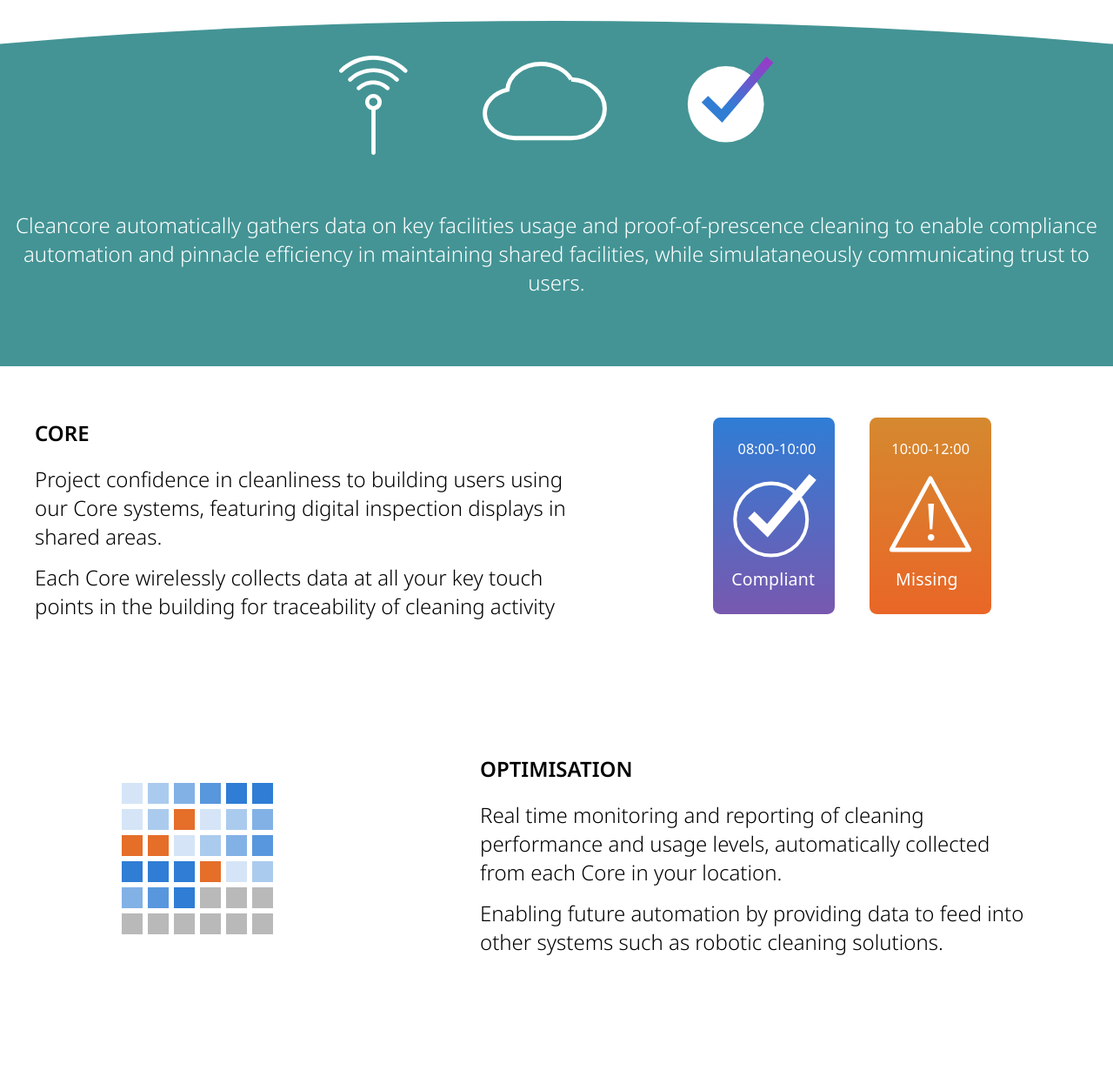
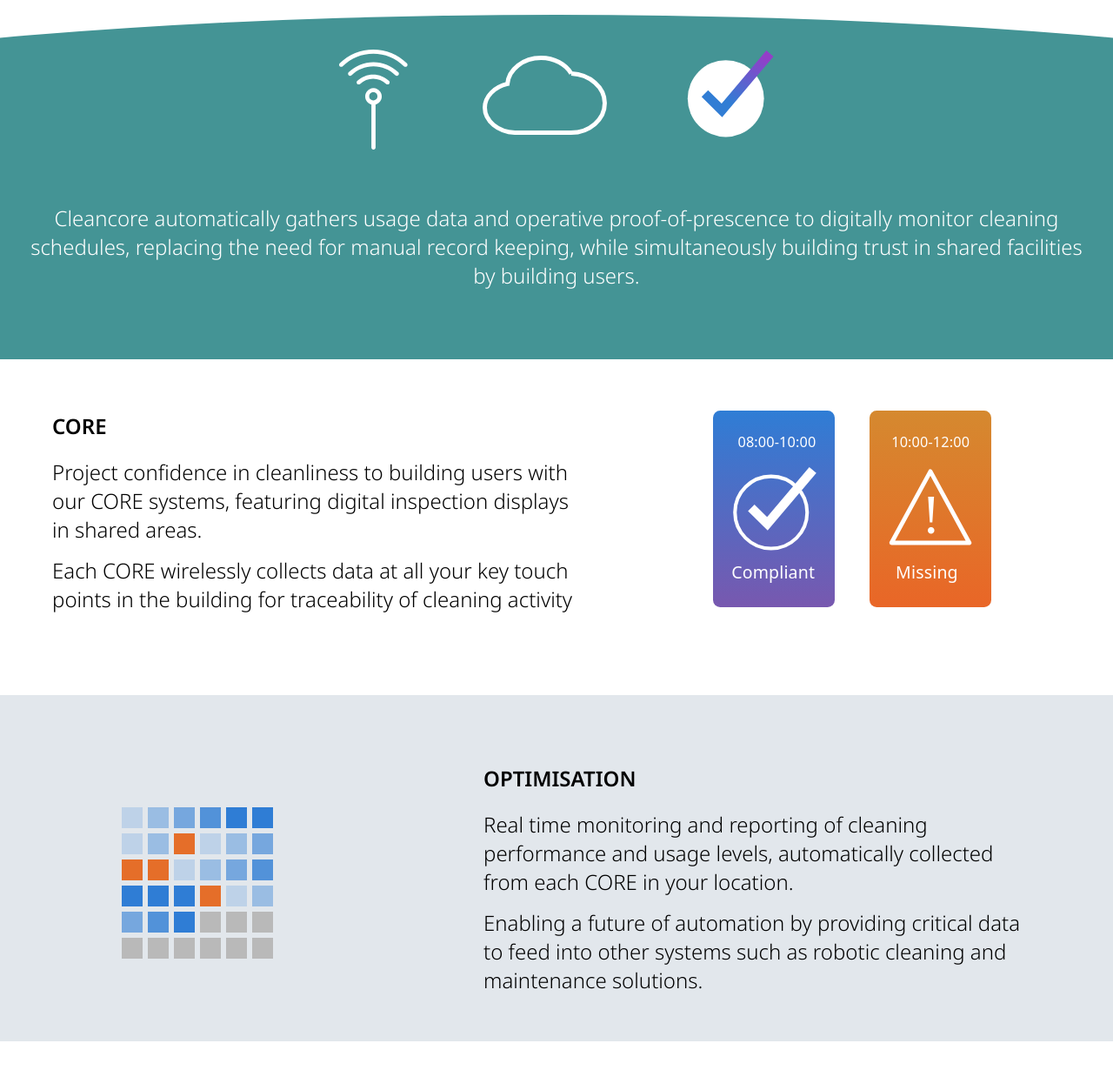
Before and after one commit to sjrdevelopment/cleancore-website, a Gatsby site: page / in a window 1280 px wide. Shown: the part 340-1570 px from the top of the page at 87% size. Built offline with nearby package versions, Linux system fonts and the light colour scheme; Gatsby itself is replaced by a stand-in of ours.

Commit message:
Updating content

```diff
--- a/src/pages/index.js
+++ b/src/pages/index.js
@@ -51,11 +51,11 @@
                         />
                         <div className={styles.subHeroInner}>
                             <p>
-                                Cleancore automatically gathers data on key
-                                facilities usage and proof-of-prescence cleaning
-                                to enable compliance automation and pinnacle
-                                efficiency in maintaining shared facilities,
-                                while simulataneously communicating trust to
+                                Cleancore automatically gathers usage data and
+                                operative proof-of-prescence to digitally
+                                monitor cleaning schedules, replacing the need
+                                for manual record keeping, while simultaneously
+                                building trust in shared facilities by building
                                 users.
                             </p>
                         </div>
@@ -68,11 +68,11 @@
                         <h2>CORE</h2>
                         <p>
                             Project confidence in cleanliness to building users
-                            using our Core systems, featuring digital inspection
+                            with our CORE systems, featuring digital inspection
                             displays in shared areas.
                         </p>
                         <p>
-                            Each Core wirelessly collects data at all your key
+                            Each CORE wirelessly collects data at all your key
                             touch points in the building for traceability of
                             cleaning activity
                         </p>
@@ -90,12 +90,12 @@
                         <p>
                             Real time monitoring and reporting of cleaning
                             performance and usage levels, automatically
-                            collected from each Core in your location.
+                            collected from each CORE in your location.
                         </p>
                         <p>
-                            Enabling future automation by providing data to feed
-                            into other systems such as robotic cleaning
-                            solutions.
+                            Enabling a future of automation by providing
+                            critical data to feed into other systems such as
+                            robotic cleaning and maintenance solutions.
                         </p>
                     </div>
                 </div>
@@ -128,9 +128,6 @@
                         </a>{' '}
                         to find out more.
                     </p>
-                    <p className={styles.disclaimer}>
-                        Cleancore Intelligence from SJR Technology Ltd
-                    </p>
                 </div>
             </footer>
         </main>
--- a/src/pages/styles.module.css
+++ b/src/pages/styles.module.css
@@ -8,6 +8,7 @@
     margin: 0 auto 40px;
     max-width: 1300px;
     position: relative;
+    padding: 0 20px;
 }
 
 .heading {
@@ -121,6 +122,8 @@
 
 .contentReporting {
     position: relative;
+    background: #e2e7ec;
+    padding-top: 20px;
 }
 
 .gridImg {
```
